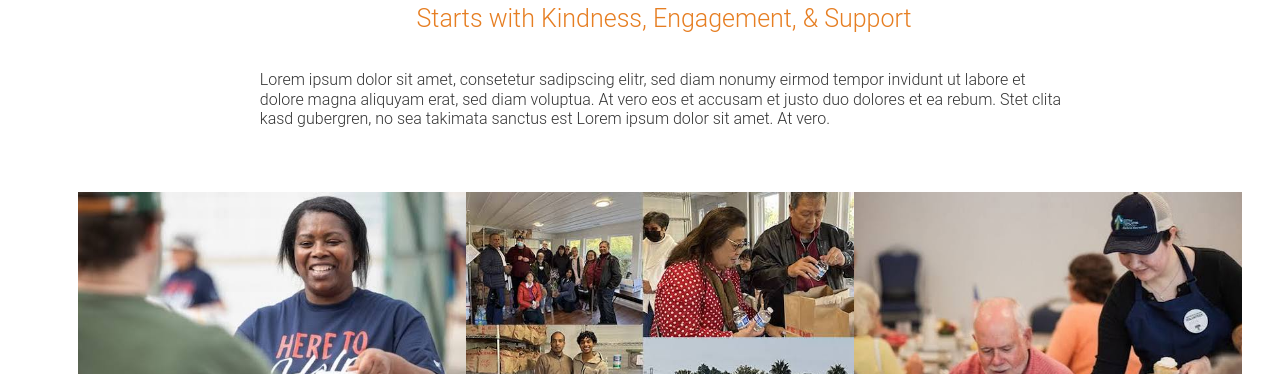
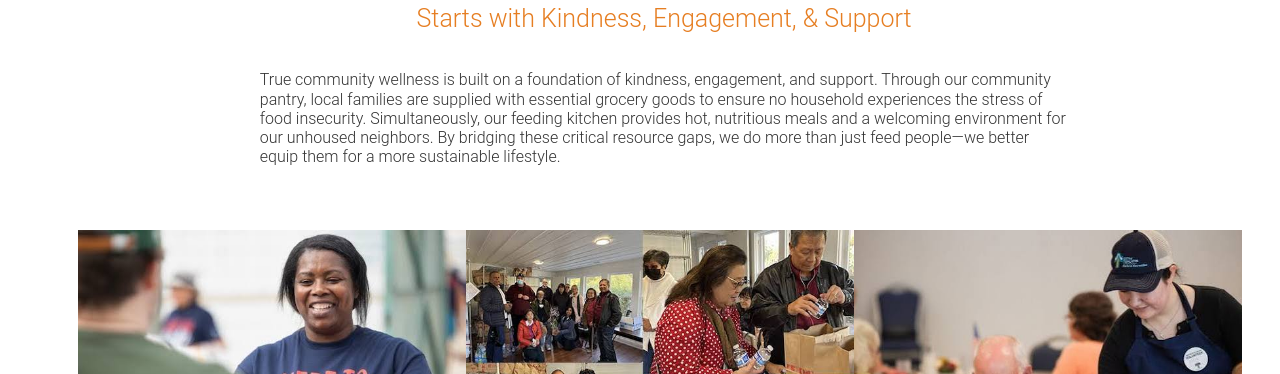
Before and after one commit to jenPlaza/customerlog-prototype, a plain HTML site: page index.html in a window 1280 px wide. Shown: the part 726-1100 px from the top of the page. Drawn offline with Linux system fonts and the light colour scheme.

Commit message:
modified Lorem Ipsium paragraph on the index page

```diff
--- a/index.html
+++ b/index.html
@@ -52,11 +52,14 @@
           <h1>Community Wellness</h1>
           <h2>Starts with Kindness, Engagement, & Support</h2>
           <p>
-            Lorem ipsum dolor sit amet, consetetur sadipscing elitr, sed diam
-            nonumy eirmod tempor invidunt ut labore et dolore magna aliquyam
-            erat, sed diam voluptua. At vero eos et accusam et justo duo dolores
-            et ea rebum. Stet clita kasd gubergren, no sea takimata sanctus est
-            Lorem ipsum dolor sit amet. At vero.
+            True community wellness is built on a foundation of kindness,
+            engagement, and support. Through our community pantry, local
+            families are supplied with essential grocery goods to ensure no
+            household experiences the stress of food insecurity. Simultaneously,
+            our feeding kitchen provides hot, nutritious meals and a welcoming
+            environment for our unhoused neighbors. By bridging these critical
+            resource gaps, we do more than just feed people—we better equip them
+            for a more sustainable lifestyle.
           </p>
         </section>
         <ul>
```
